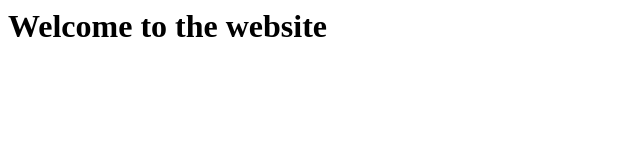
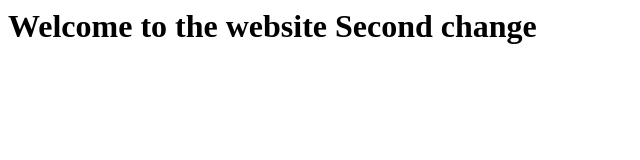
Before and after one commit to sahayadigo/demowebsite, a plain HTML site: page index.html in a window 1280 px wide. Shown: the whole page, without its empty margins (0-640 px from the left). Drawn offline with Linux system fonts and the light colour scheme.

Commit message:
change website contnt

```diff
--- a/index.html
+++ b/index.html
@@ -1,6 +1,6 @@
 <html>
 <title>Jenkins CI/CD Pipeline</title>
 <body>
-<h1>Welcome to the website</h1>
+<h1>Welcome to the website Second change</h1>
 </body>
 </html>
```
